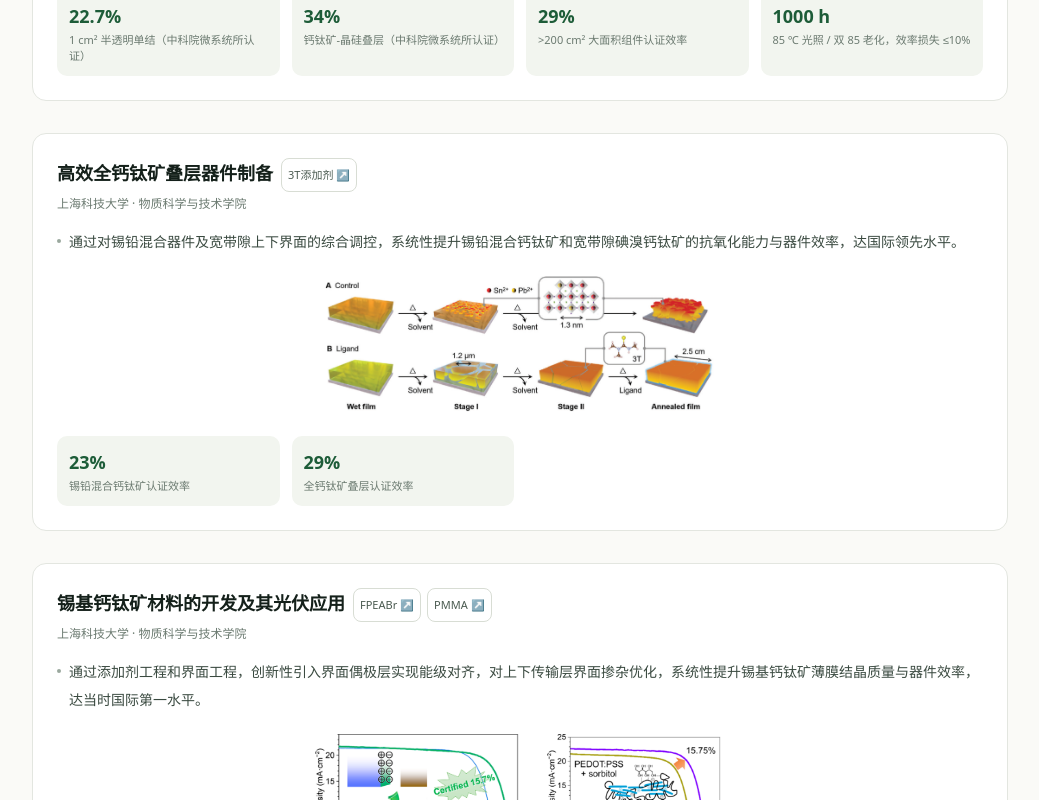
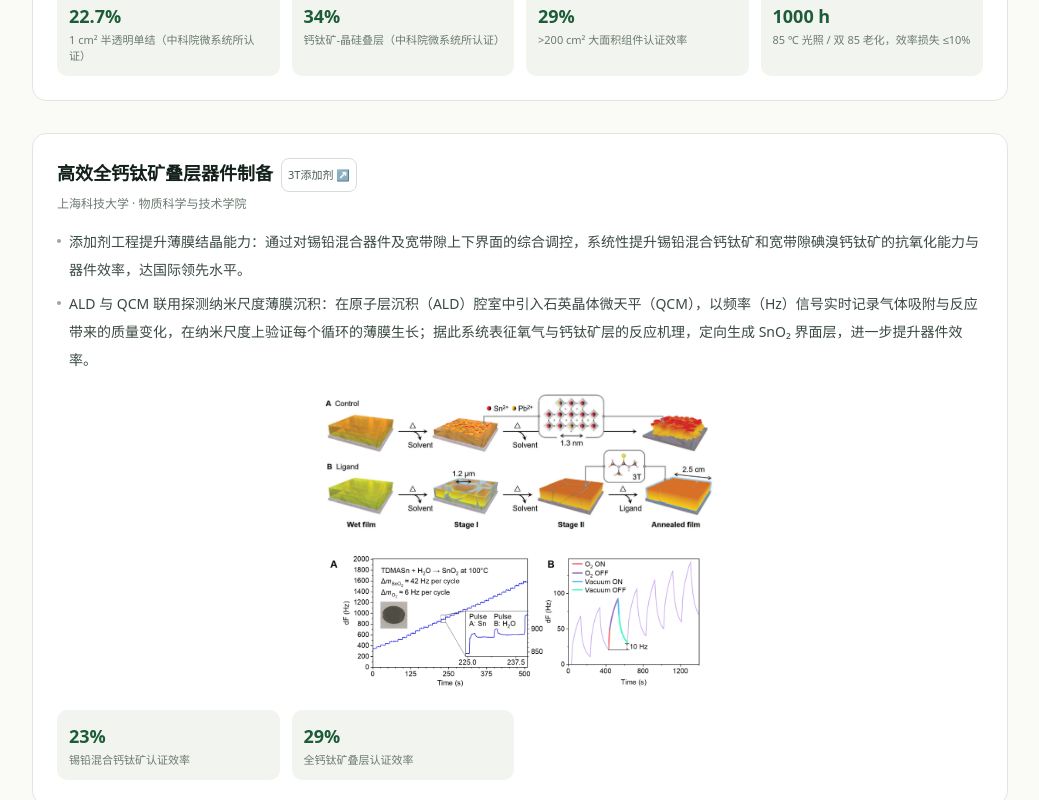
Before and after one commit to Miaodh1998/Miaodh1998.github.io, a React (Vite) app: page / in a window 1280 px wide. Shown: the part 4500-5300 px from the top of the page, without its empty margins (120-1159 px from the left). Built offline with nearby package versions, Linux system fonts and the light colour scheme.

Commit message:
研究项目：全钨叠层拆分子项目，新增 ALD-QCM 联用探测

```diff
--- a/src/sections/Research.tsx
+++ b/src/sections/Research.tsx
@@ -1,6 +1,7 @@
 import { SectionHeading, AccentBadge } from './Shared'
 import img165 from '@/assets/1.65.png'
 import img3T from '@/assets/3T.png'
+import imgAldQcm from '@/assets/ALD-QCM.webp'
 import imgFPEABr from '@/assets/FPEABr.png'
 import imgPMMA from '@/assets/PMMA.png'
 import imgSC from '@/assets/SC.png'
@@ -28,9 +29,10 @@ const projects = [
     org: '上海科技大学 · 物质科学与技术学院',
     links: [{ label: '3T添加剂', href: 'papers/as-2025.pdf' }],
     body: [
-      '通过对锡铅混合器件及宽带隙上下界面的综合调控，系统性提升锡铅混合钙钛矿和宽带隙碘溴钙钛矿的抗氧化能力与器件效率，达国际领先水平。',
+      '添加剂工程提升薄膜结晶能力：通过对锡铅混合器件及宽带隙上下界面的综合调控，系统性提升锡铅混合钙钛矿和宽带隙碘溴钙钛矿的抗氧化能力与器件效率，达国际领先水平。',
+      'ALD 与 QCM 联用探测纳米尺度薄膜沉积：在原子层沉积（ALD）腔室中引入石英晶体微天平（QCM），以频率（Hz）信号实时记录气体吸附与反应带来的质量变化，在纳米尺度上验证每个循环的薄膜生长；据此系统表征氧气与钙钛矿层的反应机理，定向生成 SnO₂ 界面层，进一步提升器件效率。',
     ],
-    img: img3T,
+    imgStack: [img3T, imgAldQcm],
     metrics: [
       { num: '23%', label: '锡铅混合钙钛矿认证效率' },
       { num: '29%', label: '全钙钛矿叠层认证效率' },
@@ -109,6 +111,13 @@ export default function Research() {
             {'img' in p && p.img && (
               <img src={p.img} alt="" className="mx-auto mt-5 w-[400px] max-w-full" />
             )}
+            {'imgStack' in p && p.imgStack && (
+              <div className="mt-5 flex flex-col items-center gap-4">
+                {p.imgStack.map((src) => (
+                  <img key={src} src={src} alt="" className="h-auto max-h-[140px] w-auto max-w-full" />
+                ))}
+              </div>
+            )}
             {'imgPair' in p && p.imgPair && (
               <div className="mt-5 flex items-center justify-center gap-6">
                 {p.imgPair.map((src) => (
```
